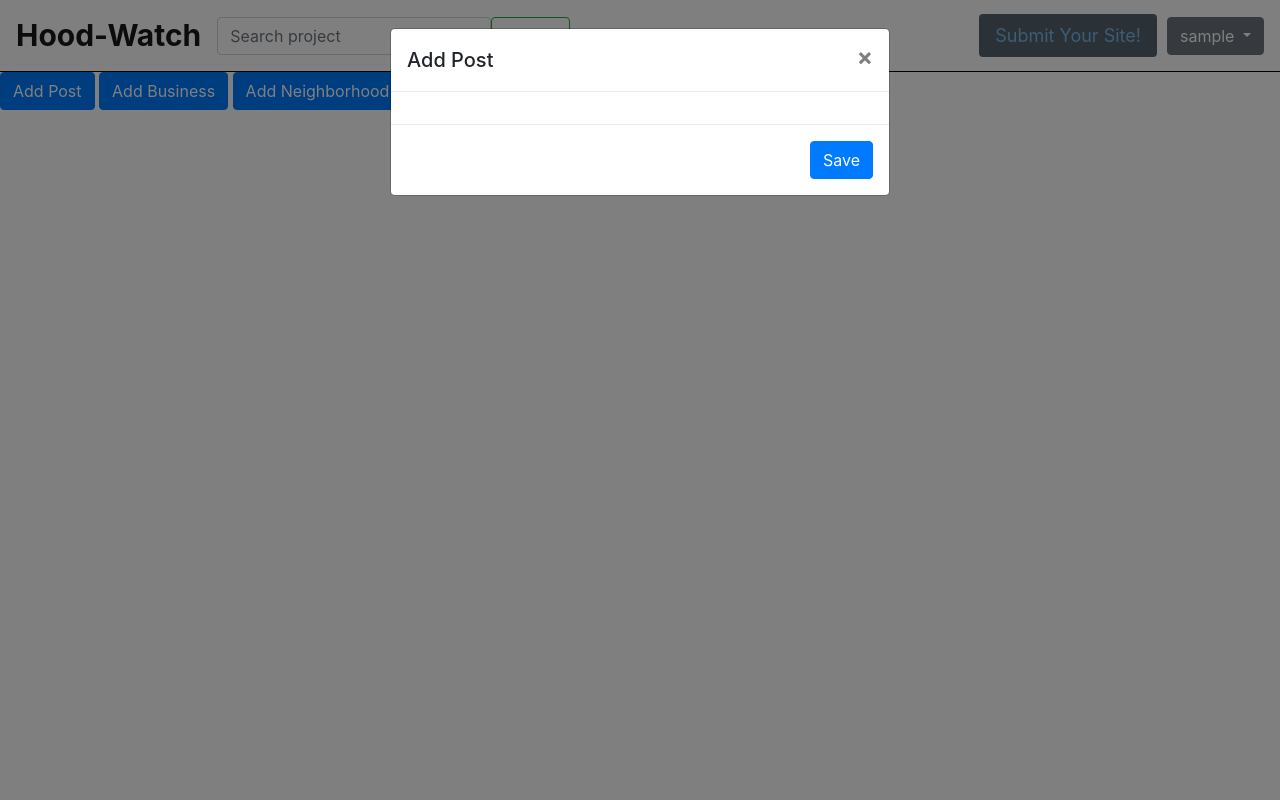
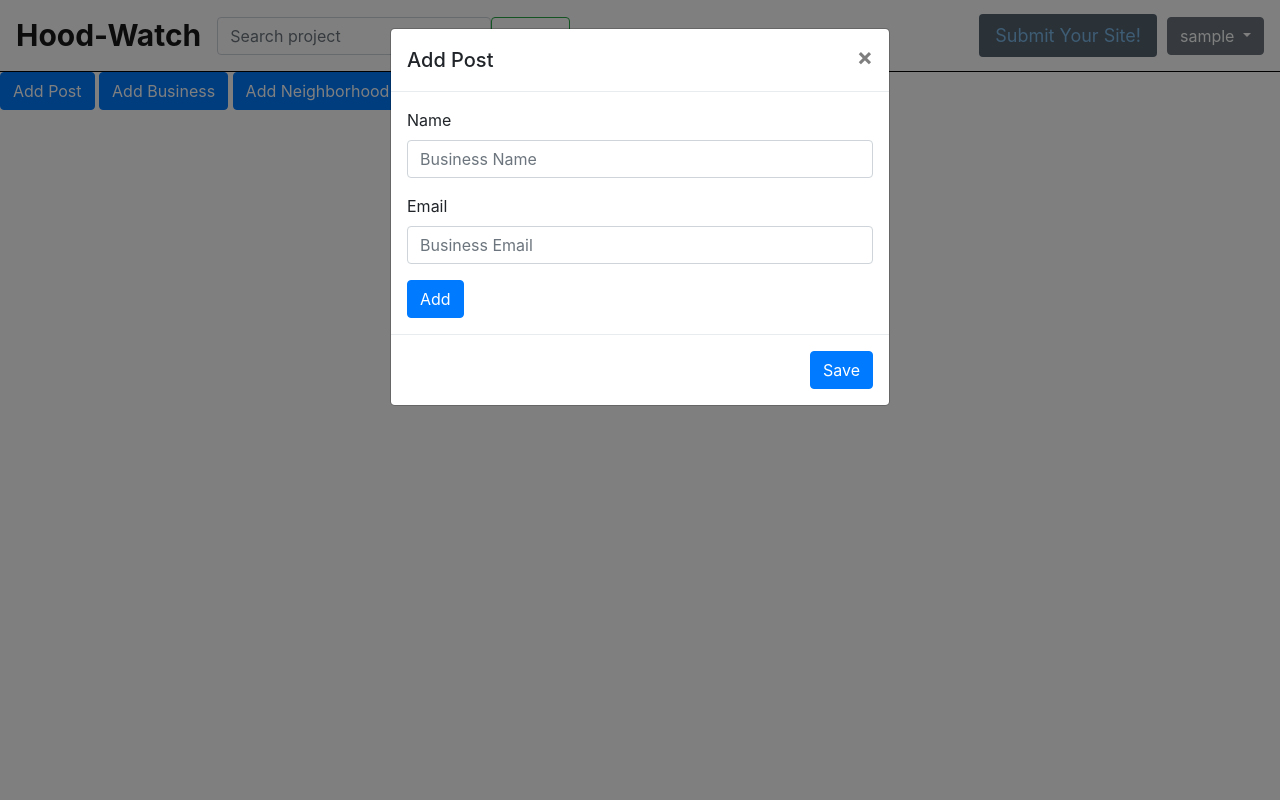
Before and after one commit to Joshua-Barawa/Django-IP4, a Django app: page / in a window 1280 px wide, after a click on "Add Post". Run offline with Django 4.2, Linux system fonts and the light colour scheme; the visitor is signed in with stand-in values (Sample User, id 1); some libraries are stand-ins or nearby versions.

Commit message:
adde add bisuness function

```diff
--- a/app/templates/html/index.html
+++ b/app/templates/html/index.html
@@ -18,10 +18,19 @@
         </button>
       </div>
       <div class="modal-body">
-        <form method="post">
-        {% csrf_token %}
-        {{form}}
-          </form>
+            <form action="/add-post/" method="post">
+         {% csrf_token %}
+       <div class="form-group">
+          <label for="b-name">Name</label>
+    <input type="text" class="form-control" name="b-name"  id="b-name" autofocus placeholder="Business Name">
+  </div>
+
+  <div class="form-group">
+    <label for="b-email">Email</label>
+    <input type="email" class="form-control" name="b-email" id="b-email" placeholder="Business Email" required>
+  </div>
+          <button type="submit" class="btn btn-primary">Add</button>
+        </form>
       </div>
       <div class="modal-footer">
         <button type="button" class="btn btn-primary">Save</button>
@@ -29,9 +38,10 @@
     </div>
   </div>
 </div>
-<a type="button" href="/add-post/" class="btn btn-primary" data-toggle="modal" data-target="#exampleModal">
+<a href="/add-post/" class="btn btn-primary" data-toggle="modal" data-target="#exampleModal">
   Add Post
 </a>
+
 
 
 
@@ -46,18 +56,27 @@
         </button>
       </div>
       <div class="modal-body">
-        ...
-      </div>
-      <div class="modal-footer">
-        <button type="button" class="btn btn-secondary" data-dismiss="modal">Close</button>
-        <button type="button" class="btn btn-primary">Save changes</button>
+        <form action="/add-business/" method="post">
+         {% csrf_token %}
+       <div class="form-group">
+          <label for="b-name">Name</label>
+    <input type="text" class="form-control" name="b-name"  id="b-name" autofocus placeholder="Business Name">
+  </div>
+
+  <div class="form-group">
+    <label for="b-email">Email</label>
+    <input type="email" class="form-control" name="b-email" id="b-email" placeholder="Business Email" required>
+  </div>
+          <button type="submit" class="btn btn-primary">Add</button>
+        </form>
       </div>
     </div>
   </div>
 </div>
-<button type="button" class="btn btn-primary" data-toggle="modal" data-target="#exampleModal">
-  Add Business
-</button>
+<button class="btn btn-primary" data-toggle="modal" data-target="#exampleModal2">Add Business</button>
+
+
+
 
 <!--START OF ADD NEIGHBORHOOD-->
 <div class="modal fade" id="exampleModal3" tabindex="-1" role="dialog" aria-labelledby="exampleModalLabel" aria-hidden="true">
@@ -70,7 +89,8 @@
         </button>
       </div>
       <div class="modal-body">
-        ...
+        {% csrf_token %}
+        {{form}}
       </div>
       <div class="modal-footer">
         <button type="button" class="btn btn-secondary" data-dismiss="modal">Close</button>
@@ -79,7 +99,7 @@
     </div>
   </div>
 </div>
-<button type="button" class="btn btn-primary" data-toggle="modal" data-target="#exampleModal">
+<button type="button" class="btn btn-primary" data-toggle="modal" data-target="#exampleModal3">
   Add Neighborhood
 </button>
 
--- a/app/urls.py
+++ b/app/urls.py
@@ -7,6 +7,7 @@ urlpatterns = [
     path('login-user/', login_user, name='login-user'),
     path('logout-user/', logout_user, name='logout-user'),
     path('add-post/', add_post, name='add-post'),
+    path('add-business/', add_business, name='add-business'),
     # path('view-project/<int:id>', view_project, name='view-project'),
     path('profile/', my_profile, name='profile'),
     # path('project-list/', project_list, name='project-list'),
--- a/app/views.py
+++ b/app/views.py
@@ -13,19 +13,20 @@ def index(request):
 
 @login_required(login_url='login-user/')
 def add_post(request):
-    if request.method == 'POST':
-        form = PostForm(request.POST)
-        if form.is_valid():
-            post = form.save(commit=False)
-            post.user = request.user
-            post.save()
-            messages.success(request, "Posted successful")
-            return redirect('index-page')
-    else:
-        form = PostForm()
-        return render(request, 'html/index.html', {'form': form})
+    name = request.POST.get('b-name')
+    email = request.POST.get('b-email')
+    business = Business(name=name, user=request.user, neighborhood=request.user.profile.neighborhood, email=email)
+    business.save()
+    return render(request, 'html/index.html', {})
 
-    return render(request, 'html/index.html', {'form': form})
+
+@login_required(login_url='login-user/')
+def add_business(request):
+    name = request.POST.get('b-name')
+    email = request.POST.get('b-email')
+    business = Business(name=name, user=request.user, neighborhood=request.user.profile.neighborhood, email=email)
+    business.save()
+    return render(request, 'html/index.html', {})
 
 
 @login_required(login_url='login-user/')
```
